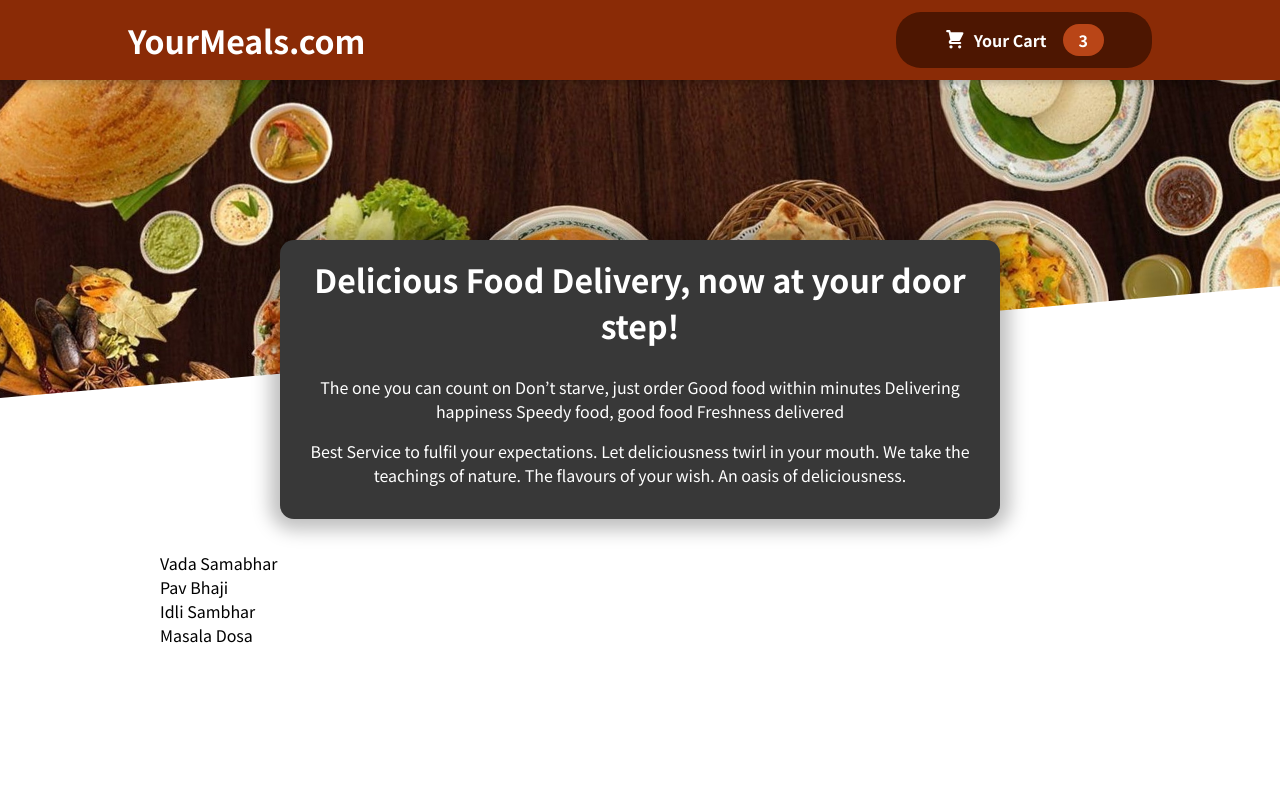
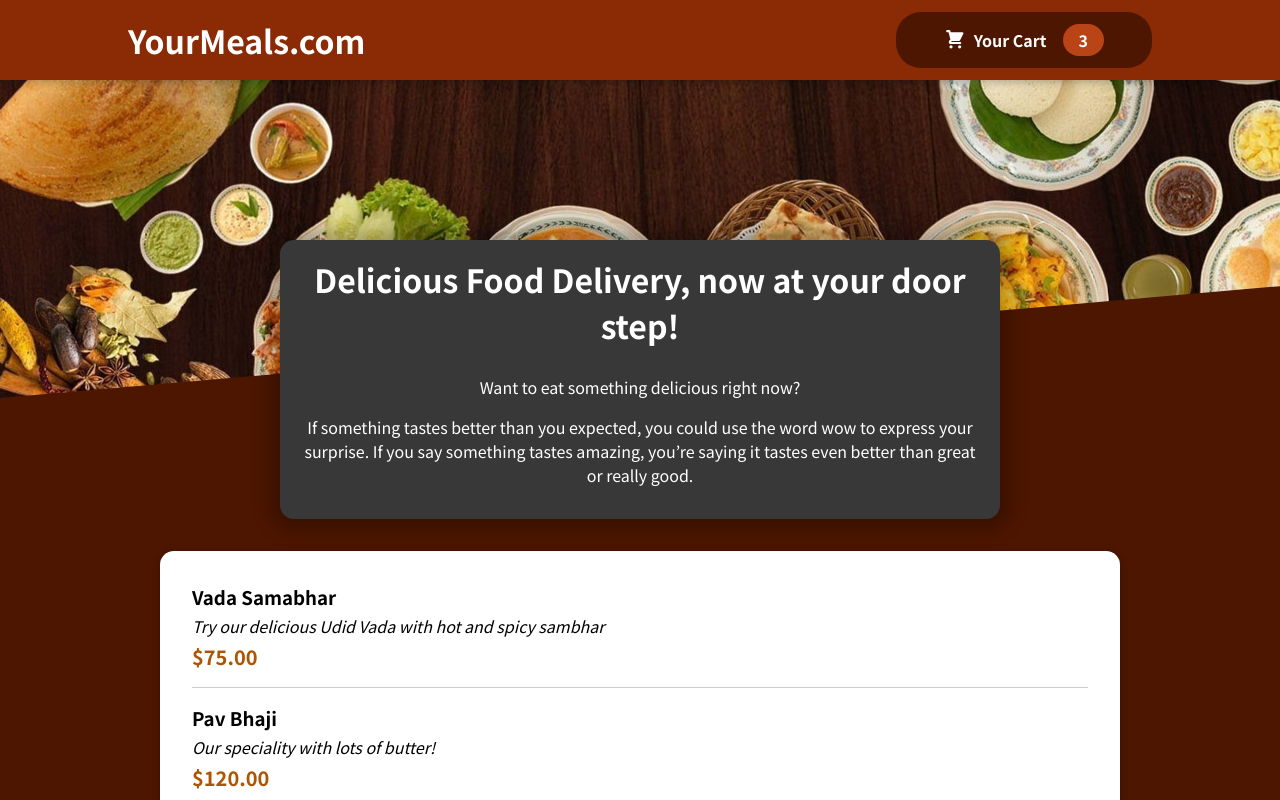
Before and after one commit to Developer-ATG/React, a React (Create React App) app in the folder food_app/: page / in a window 1280 px wide. Shown: the top 800 px of the page. Built offline with nearby package versions, Linux system fonts and the light colour scheme.

Commit message:
Menu card design

```diff
--- a/food_app/src/components/Meals/AvailableMeals.js
+++ b/food_app/src/components/Meals/AvailableMeals.js
@@ -1,5 +1,7 @@
 import React from 'react'
+import Card from '../UI/Card';
 import classes from './AvailableMeals.module.css';
+import MealItem from './MealItem/MealItem';
 
 const DUMMY_MEALS = [
     {
@@ -29,11 +31,18 @@
 ];
 
 const AvailableMeals = () => {
-    const mealsList = DUMMY_MEALS.map((meal) => <li>{meal.name}</li>);
+    const mealsList = DUMMY_MEALS.map((meal) =>
+        <MealItem key={meal.id}
+            name={meal.name}
+            description={meal.description}
+            price={meal.price}
+        />);
 
     return (
         <section className={classes.meals}>
-            <ul>{mealsList}</ul>
+            <Card>
+                <ul>{mealsList}</ul>
+            </Card>
         </section>
     )
 }
--- /dev/null
+++ b/food_app/src/components/Meals/MealItem/MealItem.js
@@ -0,0 +1,21 @@
+import React from 'react'
+import classes from './MealItem.module.css';
+
+const MealItem = (props) => {
+    const price = `$${props.price.toFixed(2)}`;
+
+    return (
+        <li className={classes.meal}>
+            <div>
+                <div><h3>{props.name}</h3></div>
+                <div className={classes.description}>{props.description}</div>
+                <div className={classes.price}>{price}</div>
+            </div>
+            <div>
+
+            </div>
+        </li>
+    )
+}
+
+export default MealItem
--- /dev/null
+++ b/food_app/src/components/Meals/MealItem/MealItem.module.css
@@ -0,0 +1,22 @@
+.meal {
+  display: flex;
+  justify-content: space-between;
+  margin: 1rem;
+  padding-bottom: 1rem;
+  border-bottom: 1px solid #ccc;
+}
+
+.meal h3 {
+  margin: 0 0 0.25rem 0;
+}
+
+.description {
+  font-style: italic;
+}
+
+.price {
+  margin-top: 0.25rem;
+  font-weight: bold;
+  color: #ad5502;
+  font-size: 1.25rem;
+}
--- a/food_app/src/components/Meals/MealsSummary.js
+++ b/food_app/src/components/Meals/MealsSummary.js
@@ -5,21 +5,11 @@
     return (
         <section className={classes.summary}>
             <h2>Delicious Food Delivery, now at your door step!</h2>
-            <p>
-                The one you can count on
-                Don’t starve, just order
-                Good food within minutes
-                Delivering happiness
-                Speedy food, good food
-                Freshness delivered
-            </p>
-            <p>
-                Best Service to fulfil your expectations.
-                Let deliciousness twirl in your mouth.
-                We take the teachings of nature.
-                The flavours of your wish.
-                An oasis of deliciousness.
-            </p>
+            <p>Want to eat something delicious right now?</p>
+            <p>If something tastes better than you expected,
+                you could use the word wow to express your surprise.
+                If you say something tastes amazing, you’re saying it
+                tastes even better than great or really good.</p>
         </section>
     )
 }
--- /dev/null
+++ b/food_app/src/components/UI/Card.js
@@ -0,0 +1,8 @@
+import React from 'react'
+import classes from './Card.module.css';
+
+const Card = (props) => {
+    return (<div className={classes.card}>{props.children}</div>)
+}
+
+export default Card
--- /dev/null
+++ b/food_app/src/components/UI/Card.module.css
@@ -0,0 +1,6 @@
+.card {
+  padding: 1rem;
+  box-shadow: 0 2px 8px rgba(0, 0, 0, 0.25);
+  border-radius: 14px;
+  background-color: #fff;
+}
--- a/food_app/src/index.css
+++ b/food_app/src/index.css
@@ -10,5 +10,5 @@
 
 body {
   margin: 0;
-  background-color: #ffffff;
+  background-color: #4d1601;
 }
```
Also changed, not shown: food_app/src/components/Meals/MealItem/MealItemForm.js (added), 1 other file (tests, documents, lock files or other folders).
